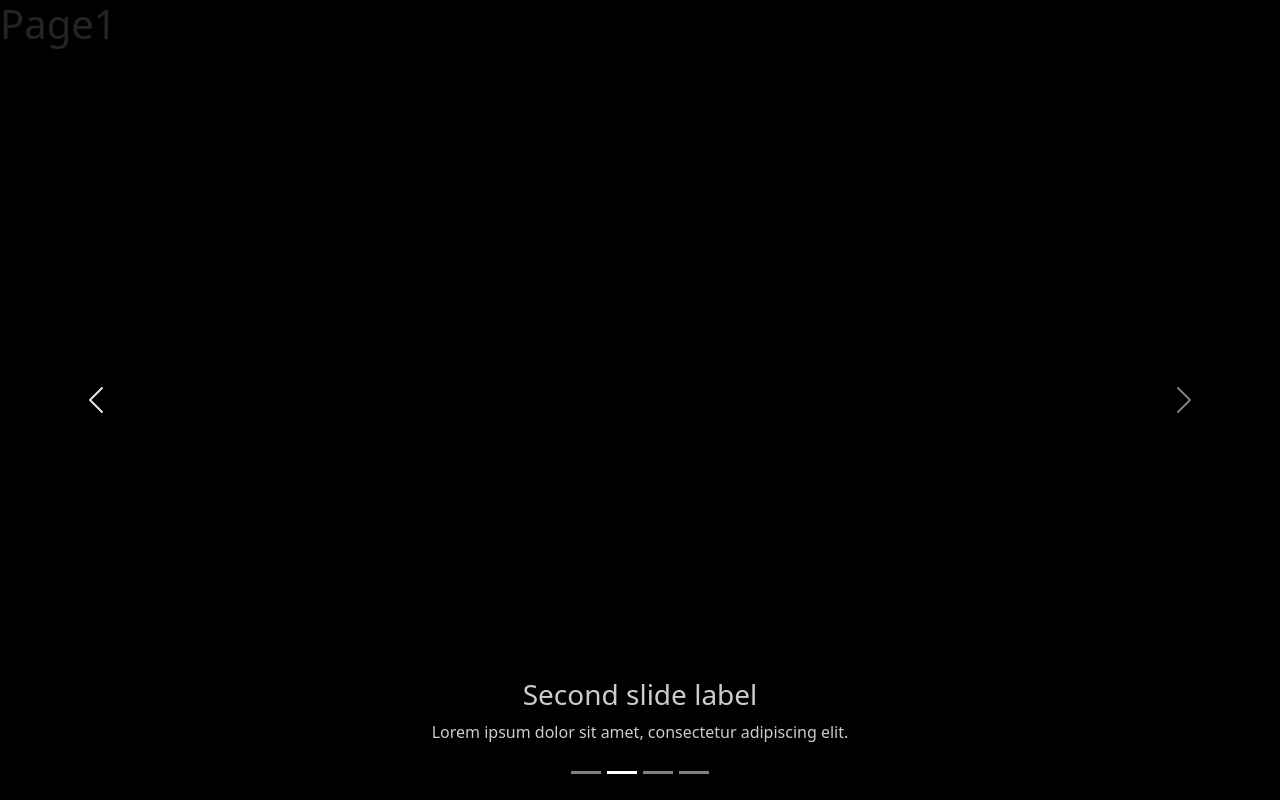
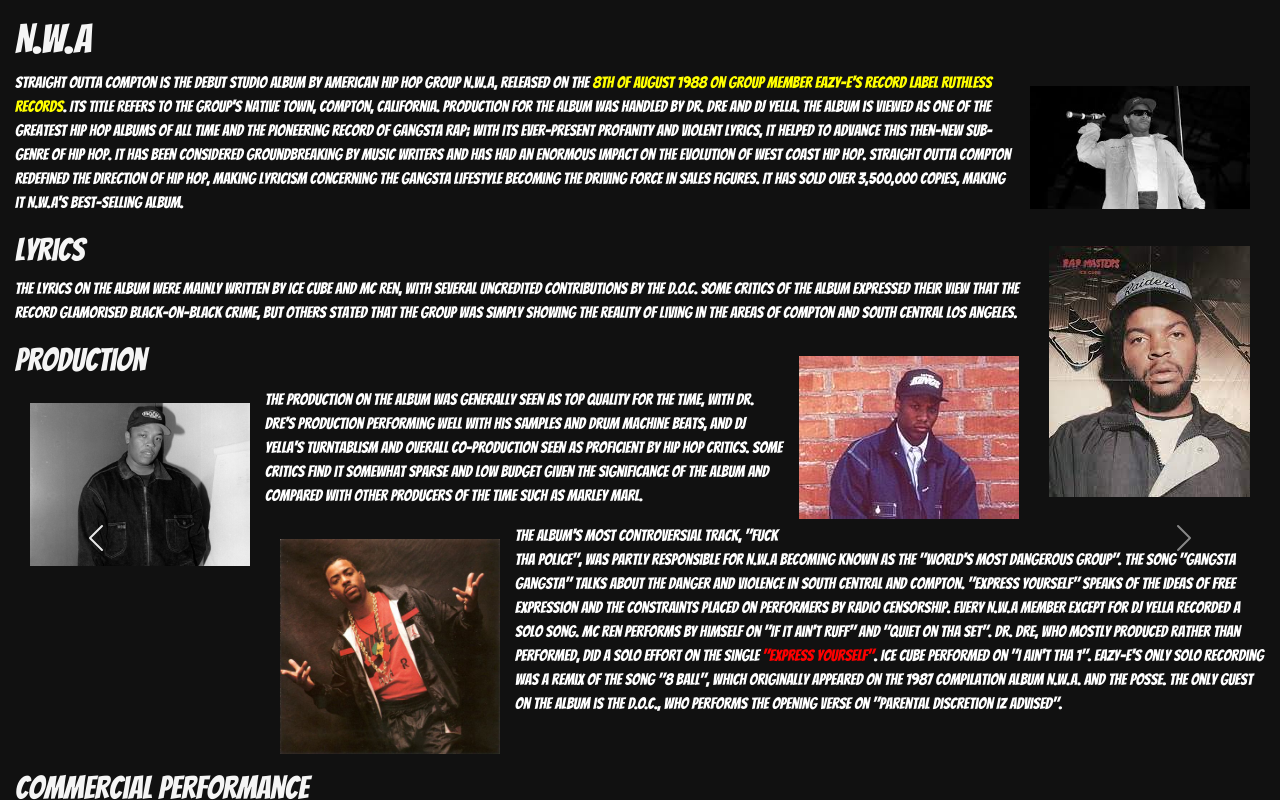
Before and after one commit to paarthd00/RollingStone, a Gatsby site: page / in a window 1280 px wide. Both pictures are taken after a click on the button 622 px from the left and 772 px from the top of the page. Shown: the top 800 px of the page. Built offline with nearby package versions, Linux system fonts and the light colour scheme; Gatsby itself is replaced by a stand-in of ours.

Commit message:
intro_page

```diff
--- a/src/components/carousal.js
+++ b/src/components/carousal.js
@@ -7,7 +7,7 @@
 import songs from '../data/songs'
 
 const songName = [
-    songs.map((e,i)=> <p style={{fontFamily:"'Nosifer', cursive"}} key={i}>{e}</p>)
+    songs.map((e,i)=> <p key={i}>{e}</p>)
 ]
 
 const CarousalPage = () =>{
@@ -15,27 +15,17 @@
         <Carousel fade interval={null}>
         <Carousel.Item>
             <div className="page">
+                <p className="billboard" style={{fontFamily:"'Bangers', cursive"}}>#1 Billboard!</p>
                 <div className="songnames" style={{cursor: "pointer",position:"absolute", zIndex:10000, color: "yellow"}}>  {songName}</div>
                 <p className="rollingstone" style={{fontFamily:"'Nosifer', cursive"}}>The Rolling Stone</p>
                 <img src={Nwa} style={{position: "absolute", width: "55vw", opacity:.7}} alt="album-cover"></img>
-
             </div>
-            {/* <Carousel.Caption> */}
-            {/* </Carousel.Caption> */}
         </Carousel.Item>
         <Carousel.Item>
             <FirstPage />
-            <Carousel.Caption>
-                <h3>Second slide label</h3>
-                <p>Lorem ipsum dolor sit amet, consectetur adipiscing elit.</p>
-            </Carousel.Caption>
         </Carousel.Item>
         <Carousel.Item>
             <SecondPage />
-            <Carousel.Caption>
-                <h3>Third slide label</h3>
-                <p>Praesent commodo cursus magna, vel scelerisque nisl consectetur.</p>
-            </Carousel.Caption>
         </Carousel.Item>
         <Carousel.Item>
             <EndPage />
--- a/src/components/firstpage.js
+++ b/src/components/firstpage.js
@@ -1,9 +1,46 @@
 import React from 'react'
-
+import Eazy from '../images/e.jpg'
+import Dre from '../images/dr.jpg'
+import Cube from '../images/ice.jpeg'
+import Mcren from '../images/mcren.jpeg'
+import Tdoc from '../images/TDOC.jpg'
 const FirstPage = () => {
     return (
-        <div>
-            <h1>Page1</h1>
+        <div className="history" style={{display: "grid"}}>
+            <h1>N.W.A</h1>
+            <div>
+                <img style={{float: "right", width: "250px"}}src={Eazy} alt="eazy"></img>
+                <p>
+                    Straight Outta Compton is the debut studio album by American hip hop group N.W.A, released on the <span style={{color:"yellow"}}>8th of August 1988 on group member Eazy-E's record label Ruthless Records</span>. Its title refers to the group's native town, Compton, California. Production for the album was handled by Dr. Dre and DJ Yella. The album is viewed as one of the greatest hip hop albums of all time and the pioneering record of gangsta rap; with its ever-present profanity and violent lyrics, it helped to advance this then-new sub-genre of hip hop. It has been considered groundbreaking by music writers and has had an enormous impact on the evolution of West Coast hip hop.
+                    Straight Outta Compton redefined the direction of hip hop, making lyricism concerning the gangsta lifestyle becoming the driving force in sales figures. It has sold over 3,500,000 copies, making it N.W.A's best-selling album.
+                </p>
+                <img style={{float: "right"}}src={Cube} alt="cube"></img>
+                <h2>Lyrics</h2>
+                <p>
+                    The lyrics on the album were mainly written by Ice Cube and MC Ren, with several uncredited contributions by The D.O.C. Some critics of the album expressed their view that the record glamorised black-on-black crime, but others stated that the group was simply showing the reality of living in the areas of Compton and South Central Los Angeles.
+                </p>
+                <img style={{float: "right", width: "250px"}}src={Mcren} alt="mcren"></img>
+                <h2>Production</h2>
+                <img style={{float: "left", width: "250px"}}src={Dre} alt="dre"></img>
+                <p>
+                    The production on the album was generally seen as top quality for the time, with Dr. Dre's production performing well with his samples and drum machine beats, and DJ Yella's turntablism and overall co-production seen as proficient by hip hop critics. Some critics find it somewhat sparse and low budget given the significance of the album and compared with other producers of the time such as Marley Marl.
+                </p>
+                <img style={{float: "left", width: "250px"}}src={Tdoc} alt="The doc"></img>
+                <p>
+                    The album's most controversial track, "Fuck tha Police", was partly responsible for N.W.A becoming known as the "World's Most Dangerous Group". The song "Gangsta Gangsta" talks about the danger and violence in South Central and Compton. "Express Yourself" speaks of the ideas of free expression and the constraints placed on performers by radio censorship. Every N.W.A member except for DJ Yella recorded a solo song. MC Ren performs by himself on "If It Ain't Ruff" and "Quiet on tha Set". Dr. Dre, who mostly produced rather than performed, did a solo effort on the single <span style={{color:"red"}}>"Express Yourself"</span>. Ice Cube performed on "I Ain't tha 1". Eazy-E's only solo recording was a remix of the song "8 Ball", which originally appeared on the 1987 compilation album N.W.A. and the Posse. The only guest on the album is The D.O.C., who performs the opening verse on "Parental Discretion Iz Advised".
+                </p>
+            </div>
+
+            <h2>Commercial performance</h2>
+            <p>
+                The album first appeared on music charts in 1989, peaking at #37 on the Billboard 200, and #9 on the Top R&B/Hip-Hop Albums charts in America. It re-entered the charts in 2003 when it received a repressing, peaking on the UK Albums Top 75 at #35, and on the Ireland Albums Top 75 at #20.
+
+                The album has sold over three million copies, and was certified double Platinum by the RIAA on 27 March 1992. It is N.W.A's best selling album, as their debut, N.W.A. and the Posse, was certified Gold and their final, Niggaz4Life, was certified Platinum. According to Priority Records' calculations, 80% of sales were in the suburbs, beyond the boundaries of black neighborhoods.
+            </p>
+            <h2>Critical response</h2>
+            <p>
+                Upon its release, the album was generally well received by most music critics. Robert Hilburn of the Los Angeles Times wrote in a 1989 review that the album is "an anxious, unsettling documentary of an aspect of society in crisis".[1]  Jon Caramanica of Rolling Stone said that "it was a bombastic, cacophonous car ride through Los Angeles' burnt-out and ignored hoods."[2] Steve Huey of Allmusic says that although "there are several undistinguished misfires during the second half", the album "remains an essential landmark, one of hip-hop's all-time greatest."[3]
+            </p>
         </div>
     )
 }
--- a/src/css/fonts.css
+++ b/src/css/fonts.css
@@ -1,11 +1,22 @@
 @import url('https://fonts.googleapis.com/css2?family=Nosifer&display=swap');
-/* * {
+
+@import url('https://fonts.googleapis.com/css2?family=Bangers&display=swap');/* * {
     margin: 0
 } */
 body{
-    background-color: black;
+    background-color: #111111;
 }
+.billboard{
+    text-align: center;
+    color: yellow;
+    font-size: 150px;
+    z-index: 1000;
+    margin: 0;
+    transform: rotate(90deg);
+    margin-left: -60vw;
+    position: fixed;
 
+}
 .rollingstone{
     text-align: center;
     color: red;
@@ -14,24 +25,26 @@
     margin: 0;
     transform: rotate(-90deg);
     margin-right: -60vw;
+    position: fixed;
 }
+
 .page{
     display: flex;
     justify-content: center;
     align-items: center;
-    height: 100%;
+    height: 100vh;
 }
 .active.carousel-item{
     height: 100%;
 }
-.carousel{
+/* .carousel{
     height: 100vh;
-}
+} */
 .carousel-inner{
     height: 100%;
 }
 .carousel-caption{
-    background-color:black;
+    background-color:#111111;
     opacity: .8;
     border-radius: 2px;
 }
@@ -44,3 +57,20 @@
     padding: 5px;
     /* border: 2.5px solid green */
 }
+
+h1,h2,h3{
+    color: whitesmoke;
+    font-family: 'Bangers', cursive;
+}
+
+img{
+    padding: 15px;
+}
+
+.history{
+    padding: 15px;
+}
+p{
+    color: white;
+    font-family: 'Bangers', cursive;
+}
```
Also changed, not shown: src/images/TDOC.jpg (added), src/images/dr.jpg (added), src/images/e.jpg (added), src/images/ice.jpeg (added), src/images/mcren.jpeg (added).
